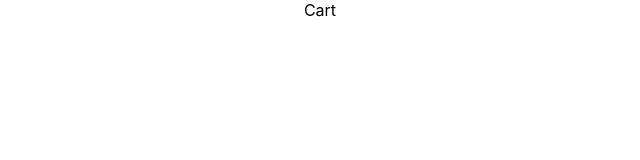
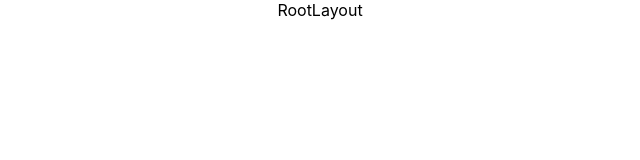
Before and after one commit to lloydagola/rtk-shop, a React (Create React App) app: page /cart in a window 1280 px wide. Shown: the top 160 px of the page, without its empty margins (320-960 px from the left). Built offline with nearby package versions, Linux system fonts and the light colour scheme.

Commit message:
added layout component

```diff
--- a/src/App.tsx
+++ b/src/App.tsx
@@ -10,11 +10,12 @@ import "./App.css";
 import Product from "./components/Product";
 import Dashboard from "./components/Dashboard";
 import Cart from "./components/Cart";
+import RootLayout from "./Layouts/RootLayout";
 
 function App() {
   const router = createBrowserRouter(
     createRoutesFromElements(
-      <Route>
+      <Route path="/" element={<RootLayout />}>
         <Route index element={<Dashboard />} />
         <Route path="/cart" element={<Cart />} />
       </Route>
--- /dev/null
+++ b/src/Layouts/RootLayout.tsx
@@ -0,0 +1,7 @@
+import React from "react";
+
+const RootLayout = () => {
+  return <div>RootLayout</div>;
+};
+
+export default RootLayout;
```
